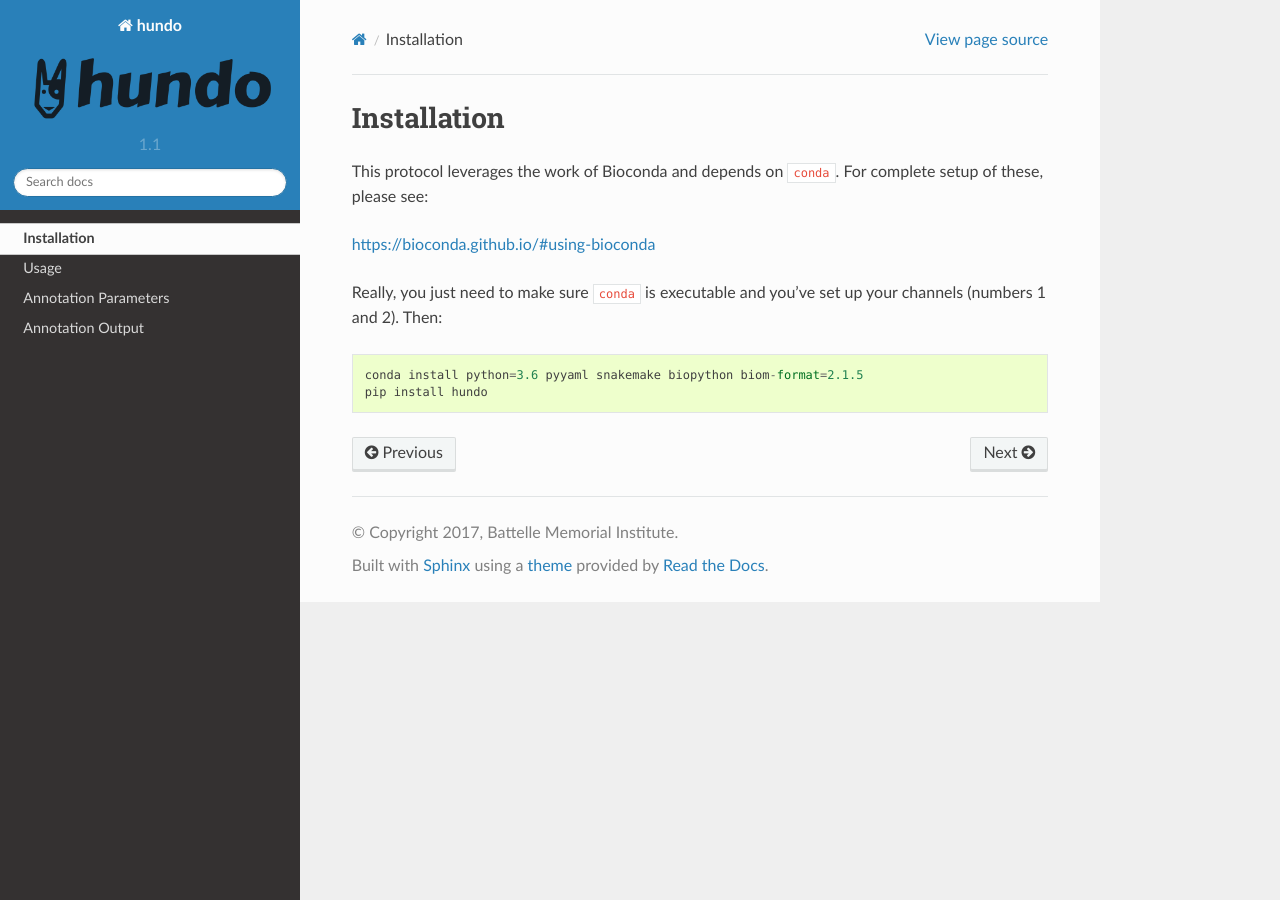
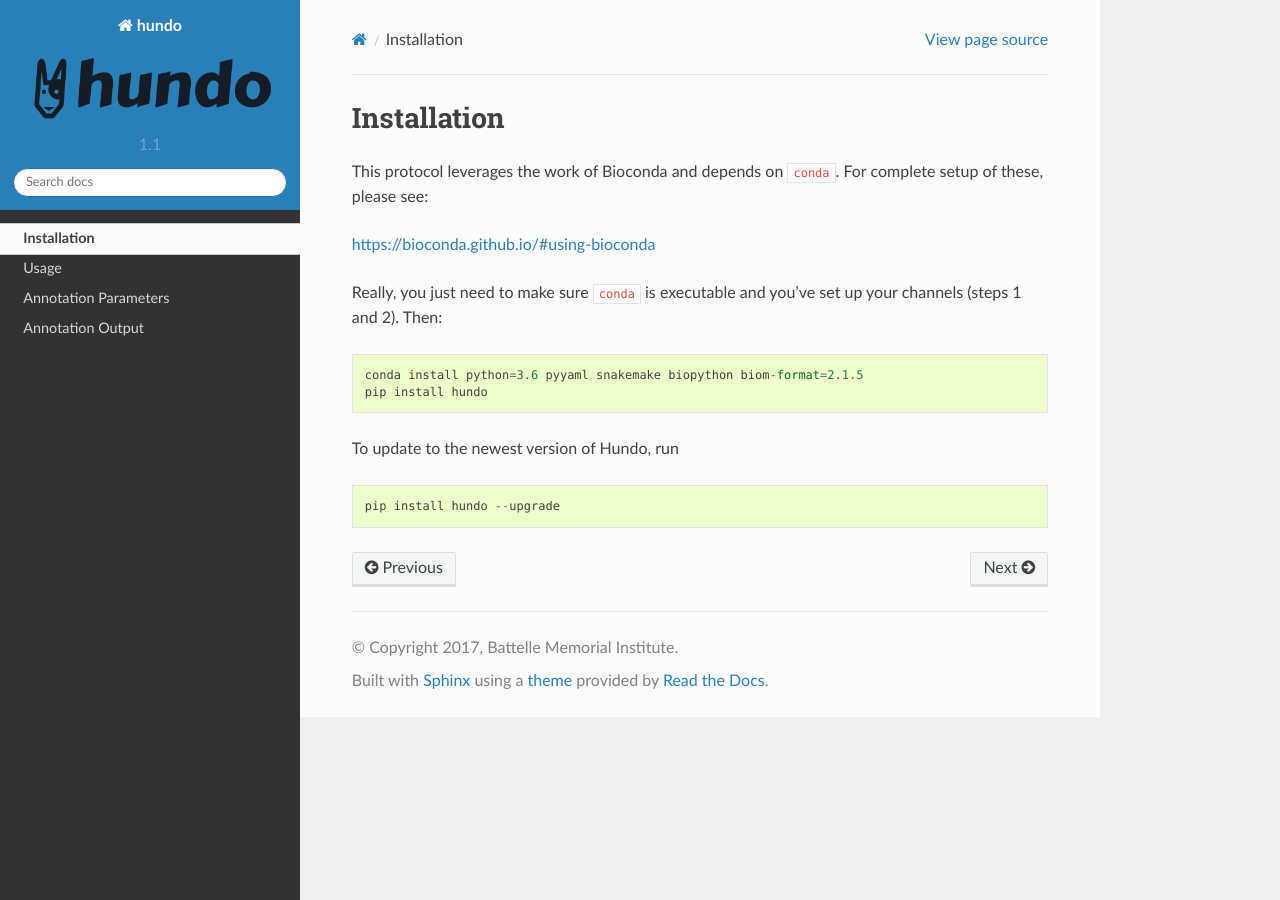
Before and after one commit to pnnl/hundo, a Sphinx documentation site: the page built from docs/install.rst, in a window 1280 px wide. Built offline with Sphinx 7.4.7 and the Read the Docs theme 2.0.0, drawn with Linux system fonts in a browser that asks for light colours.

Commit message:
Add update command to install.rst

```diff
--- a/docs/install.rst
+++ b/docs/install.rst
@@ -7,9 +7,15 @@ For complete setup of these, please see:
 https://bioconda.github.io/#using-bioconda
 
 Really, you just need to make sure ``conda`` is executable and you've
-set up your channels (numbers 1 and 2). Then:
+set up your channels (steps 1 and 2). Then:
 
 ::
 
     conda install python=3.6 pyyaml snakemake biopython biom-format=2.1.5
     pip install hundo
+
+To update to the newest version of Hundo, run
+
+::
+
+    pip install hundo --upgrade
```
